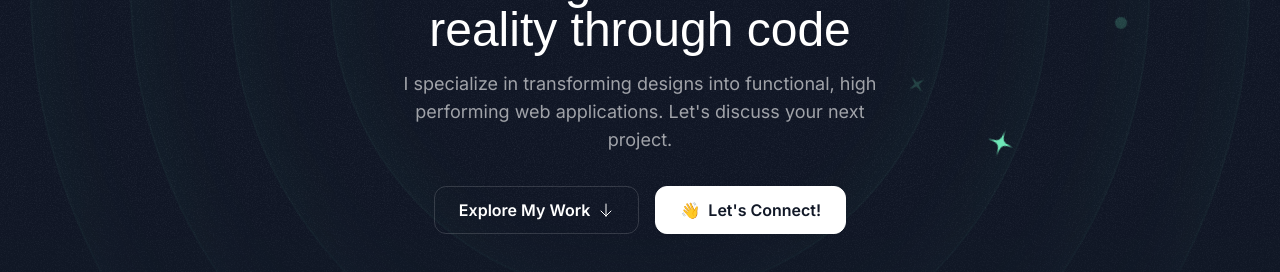
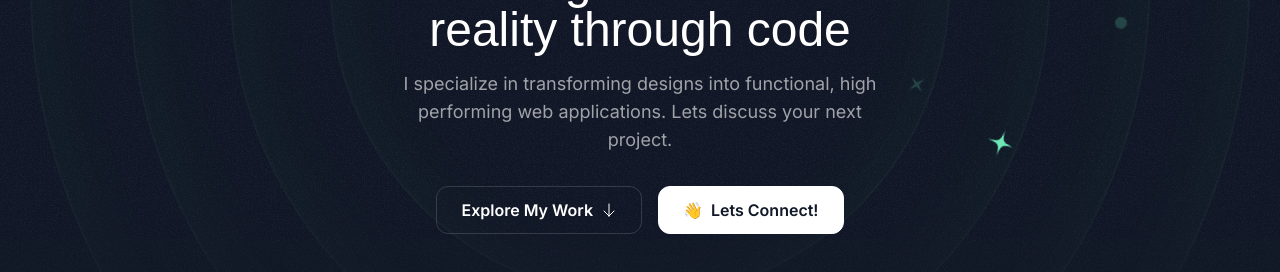
Before and after one commit to Shashivarunreddy/Portfolio-shashi, a Next.js app: page / in a window 1280 px wide. Shown: the part 498-770 px from the top of the page. Built offline with nearby package versions, Linux system fonts and the light colour scheme; a web font is replaced by a local one.

Commit message:
removed '

```diff
--- a/src/sections/Contact.tsx
+++ b/src/sections/Contact.tsx
@@ -13,10 +13,10 @@ export const ContactSection = () => {
           <div className="flex flex-col md:flex-row gap-8 md:gap-16 items-center">
             <div>
               <h2 className="font-serif text-2xl md:text-3xl">
-                Let's create something amazing together!
+                Lets create something amazing together!
               </h2>
               <p className="text-sm mt-2 md:text-base">
-                Ready to bring your next project to life? Let's connect and
+                Ready to bring your next project to life? Lets connect and
                 discuss how can I help you
               </p>
             </div>
--- a/src/sections/Hero.tsx
+++ b/src/sections/Hero.tsx
@@ -127,7 +127,7 @@ export const HeroSection = () => {
           </h1>
           <p className="mt-4 text-center text-white/60 md:text-lg">
             I specialize in transforming designs into functional, high
-            performing web applications. Let's discuss your next project.
+            performing web applications. Lets discuss your next project.
           </p>
         </div>
         <div className="flex flex-col md:flex-row justify-center items-center mt-8 gap-4">
@@ -140,7 +140,7 @@ export const HeroSection = () => {
           <a href="https://www.linkedin.com/in/harshdeepsingh0311/">
             <button className="inline-flex items-center gap-2 border border-white bg-white text-gray-900 h-12 px-6 rounded-xl">
               <span>👋</span>
-              <span className="font-semibold">Let's Connect!</span>
+              <span className="font-semibold">Lets Connect!</span>
             </button>
           </a>
         </div>
```
